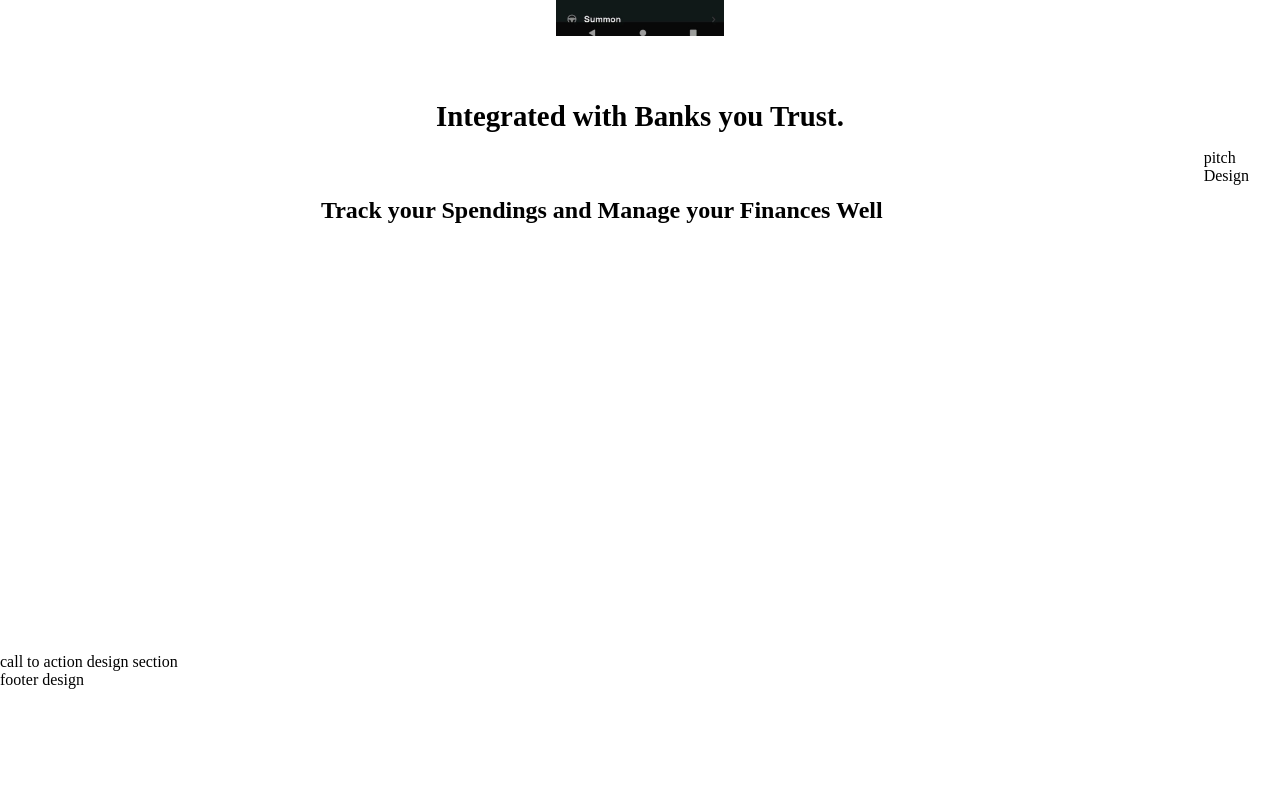
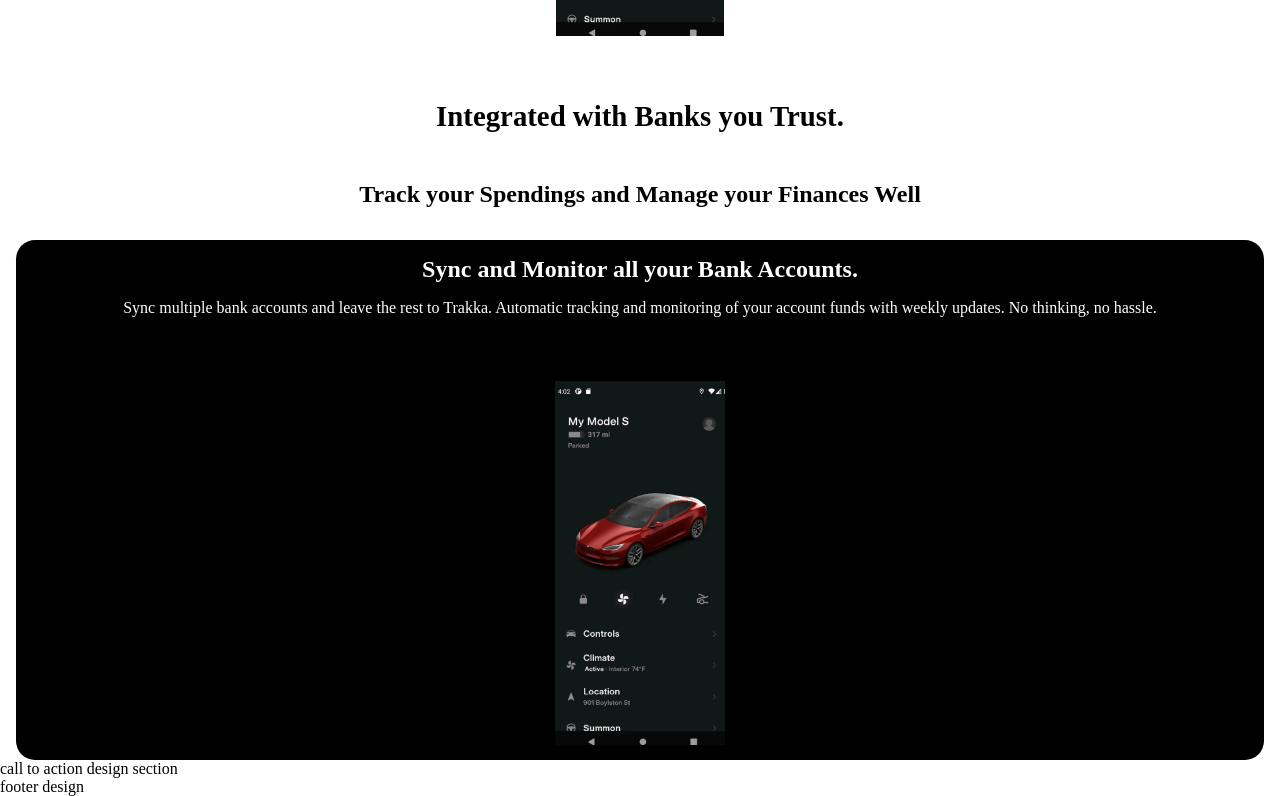
Before and after one commit to dhani-el/flexhome, a React app: page / in a window 1280 px wide. Shown: the part 630-1426 px from the top of the page. Before the commit the page ends 1319 px from the top, so only its background shows below. Built offline with nearby package versions, Linux system fonts and the light colour scheme.

Commit message:
style the pitch div

```diff
--- a/src/Home/Jsx/component.jsx
+++ b/src/Home/Jsx/component.jsx
@@ -87,7 +87,15 @@
     return <motion.div id="pitchDiv">
                 <motion.p id="pitchDivMainP">Track your Spendings and Manage your Finances Well</motion.p>
                 <motion.div id="pitchDivContentDiv">
-                    pitch Design
+                    <motion.p id="pitchDivContentDivHeadingP">
+                        Sync and Monitor all your Bank Accounts.
+                    </motion.p>
+                    <motion.p id="pitchDivContentDivBodyP">
+                        Sync multiple bank accounts and leave the rest to Trakka. Automatic tracking and monitoring of your account funds with weekly updates. No thinking, no hassle.
+                    </motion.p>
+                    <motion.div id="pitchDivContentDivImageDiv">
+                        <motion.img src={PhoneImage} id="pitchDivContentDivImageDivImg"/>
+                    </motion.div>
                 </motion.div>
         </motion.div>
 }
--- a/src/Home/Styles/index.css
+++ b/src/Home/Styles/index.css
@@ -22,7 +22,7 @@
 
 body {
   width: 100vw;
-  height: 100vh;
+  height: 100%;
   overflow-y: scroll;
 }
 
@@ -87,18 +87,44 @@
   display: none;
 }
 #HomeDiv #pitchDiv {
-  padding: 1rem 0;
-  width: 100%;
-  height: 65vh;
-  display: flex;
+  padding: 0 1rem;
 }
 #HomeDiv #pitchDivMainP {
   display: inline-block;
   width: 100%;
-  padding: 0 1rem;
   padding-top: 3rem;
   padding-bottom: 2rem;
   text-align: center;
   font-size: 1.5rem;
   font-weight: 700;
+}
+#HomeDiv #pitchDivContentDiv {
+  width: 100%;
+  height: 65vh;
+  border-radius: 1.2rem;
+  background-color: black;
+  color: white;
+  display: flex;
+  flex-direction: column;
+  align-items: center;
+  overflow: hidden;
+}
+#HomeDiv #pitchDivContentDivHeadingP {
+  display: inline-block;
+  width: 80%;
+  font-size: 1.5rem;
+  font-weight: 900;
+  text-align: center;
+  padding: 1rem;
+}
+#HomeDiv #pitchDivContentDivBodyP {
+  text-align: center;
+}
+#HomeDiv #pitchDivContentDivImageDiv {
+  height: 70%;
+  margin-top: 4rem;
+}
+#HomeDiv #pitchDivContentDivImageDivImg {
+  width: auto;
+  height: 100%;
 }/*# sourceMappingURL=index.css.map */
--- a/src/Home/Styles/index.scss
+++ b/src/Home/Styles/index.scss
@@ -25,7 +25,7 @@
 
 body{
     width: 100vw;
-    height: 100vh;
+    height: 100%;
     overflow-y: scroll;
 }
 
@@ -95,19 +95,45 @@
         }
     }
     #pitchDiv{
-        padding: 1rem 0;
-        width: 100%;
-        height: 65vh;
-        display: flex;
+        padding: 0 1rem;
         &MainP{
             display: inline-block;
             width: 100%;
-            padding: 0 1rem;
             padding-top: 3rem;
             padding-bottom: 2rem;
             text-align: center;
             font-size: 1.5rem;
             font-weight: 700;
         }
+        &ContentDiv{
+            width: 100%;
+            height: 65vh;
+            border-radius: 1.2rem;
+            background-color: black;
+            color: white;
+            display: flex;
+            flex-direction: column;
+            align-items: center;
+            overflow: hidden;
+            &HeadingP{
+                display: inline-block;
+                width: 80%;
+                font-size: 1.5rem;
+                font-weight: 900;
+                text-align: center;
+                padding: 1rem;
+            }
+            &BodyP{
+                text-align: center;
+            }
+            &ImageDiv{
+                height: 70%;
+                margin-top: 4rem;
+                &Img{
+                    width: auto;
+                    height: 100%;
+                }
+            }
+        }
     }
 }
```
Also changed, not shown: 1 other file (tests, documents, lock files or other folders).
